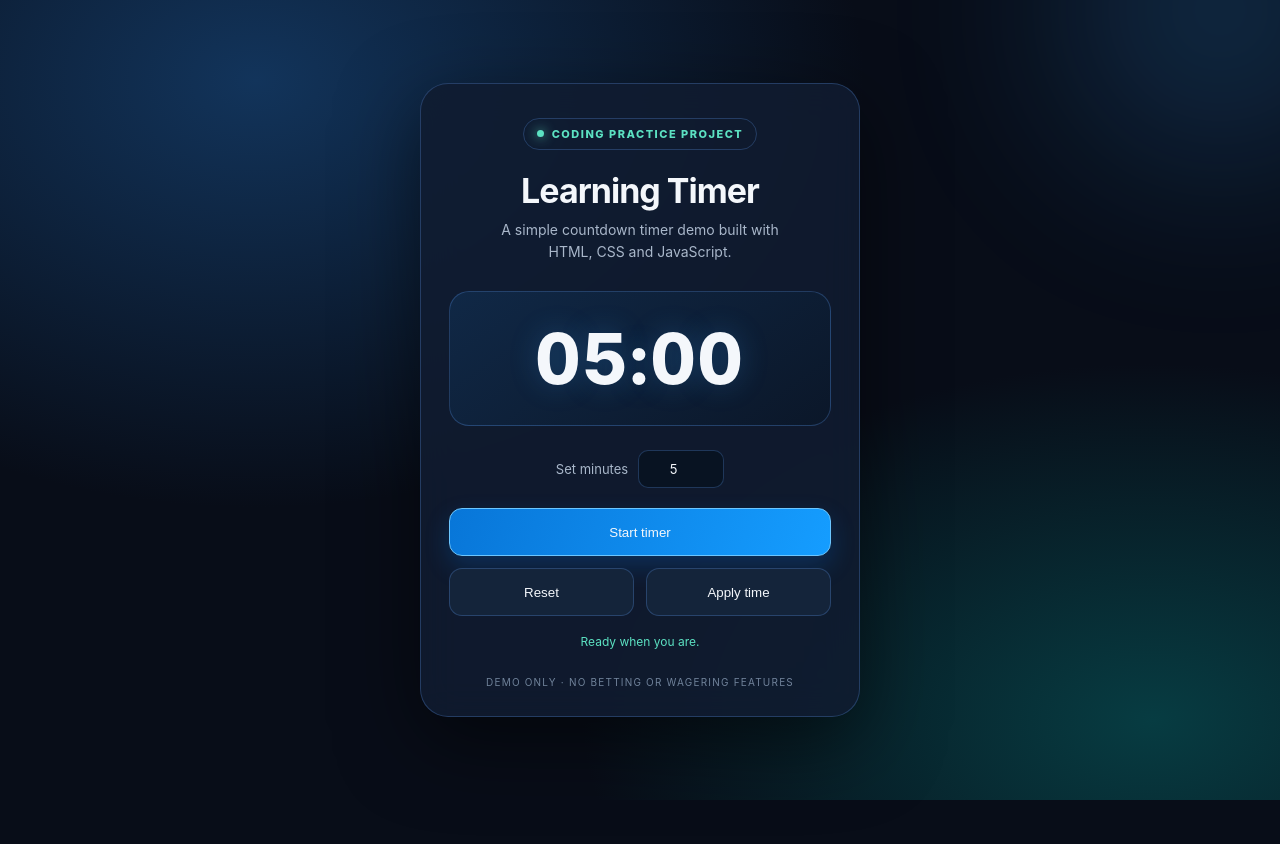
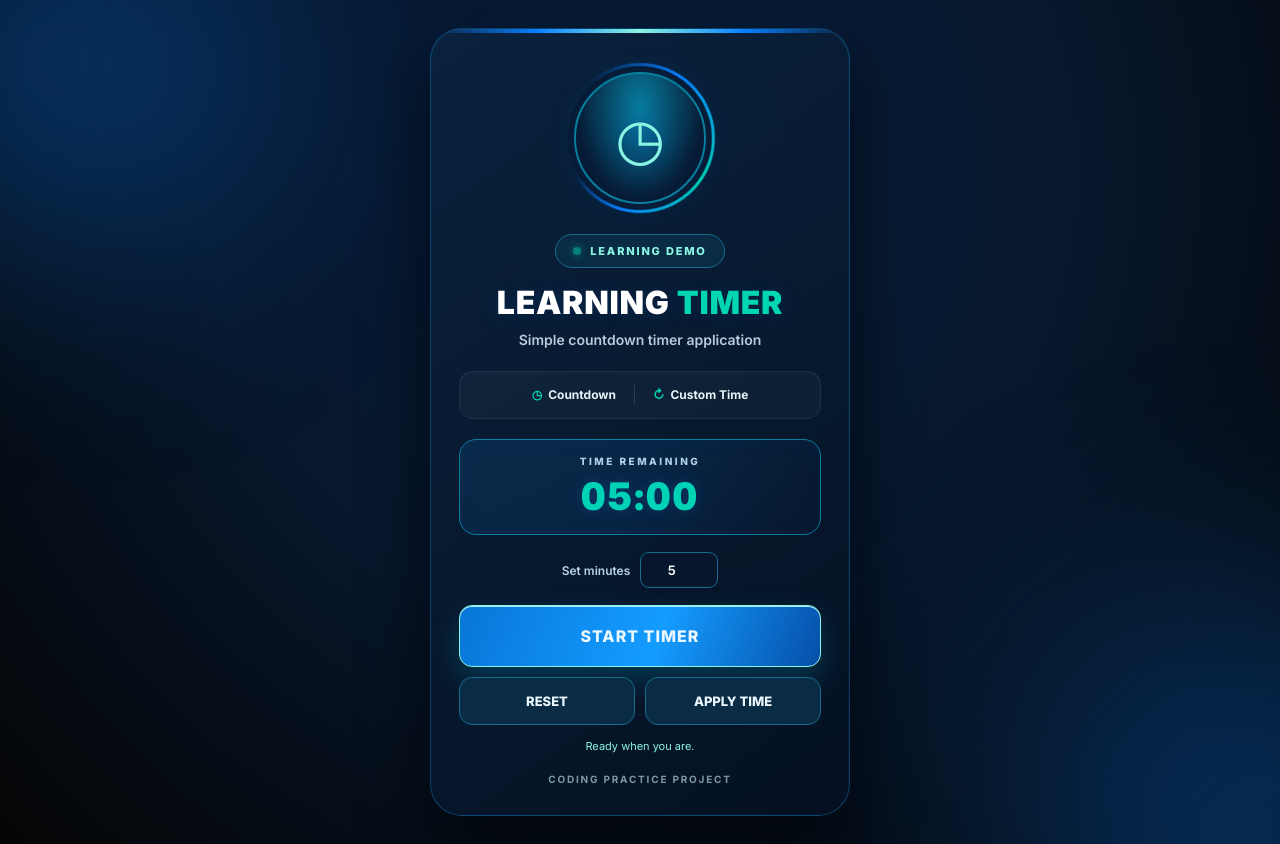
Before and after one commit to ashoksahani7082/kalyan-mtk, a plain HTML site: page index.html in a window 1280 px wide. Before the commit the page ends 800 px from the top, so only its background shows below. Drawn offline with Linux system fonts and the light colour scheme.

Commit message:
Match Desawar-inspired glass landing page styling for timer demo

```diff
--- a/index.html
+++ b/index.html
@@ -1,110 +1,77 @@
-<!doctype html>
+<!DOCTYPE html>
 <html lang="en">
 <head>
-  <meta charset="utf-8">
-  <meta name="viewport" content="width=device-width, initial-scale=1">
-  <meta name="theme-color" content="#080d18">
-  <title>Learning Timer Demo</title>
+<meta charset="UTF-8">
+<meta name="viewport" content="width=device-width, initial-scale=1.0">
+<meta name="theme-color" content="#050b15">
+<title>Learning Timer — Demo</title>
+<link href="https://fonts.googleapis.com/css2?family=Inter:wght@400;500;600;700;800;900&display=swap" rel="stylesheet">
 <style>
-    :root { color-scheme: dark; --bg:#080d18; --panel:rgba(17,28,48,.88); --line:rgba(99,165,255,.25); --accent:#36a3ff; --mint:#5ce1c2; --text:#f4f7fb; --muted:#a9b7ca; }
-    * { box-sizing:border-box }
-    body { margin:0; min-height:100vh; display:grid; place-items:center; padding:24px; font-family:Inter,system-ui,Arial,sans-serif; color:var(--text); background:radial-gradient(ellipse at 20% 10%,#12345b 0,transparent 42%),radial-gradient(ellipse at 90% 90%,#073c42 0,transparent 35%),var(--bg); }
-    .orb { position:fixed; width:300px; height:300px; border-radius:50%; filter:blur(100px); opacity:.22; pointer-events:none; background:var(--accent); top:-140px; right:-90px }
-    main { position:relative; width:min(100%,440px); padding:34px 28px 28px; text-align:center; border:1px solid var(--line); border-radius:28px; background:var(--panel); box-shadow:0 24px 80px #0008; backdrop-filter:blur(18px) }
-    .eyebrow { display:inline-flex; gap:8px; align-items:center; padding:8px 13px; border:1px solid var(--line); border-radius:99px; color:var(--mint); font-size:11px; font-weight:800; letter-spacing:1.5px }
-    .dot { width:7px; height:7px; border-radius:50%; background:var(--mint); box-shadow:0 0 12px var(--mint) }
-    h1 { margin:20px 0 8px; font-size:clamp(26px,7vw,34px); letter-spacing:-1px }
-    .sub { margin:0 auto 28px; max-width:290px; color:var(--muted); font-size:14px; line-height:1.6 }
-    .clock { margin:0 auto 24px; padding:24px 12px; border:1px solid var(--line); border-radius:20px; background:linear-gradient(145deg,#102846,#0b1729); font-size:clamp(52px,15vw,70px); font-weight:850; font-variant-numeric:tabular-nums; letter-spacing:2px; text-shadow:0 0 28px #36a3ff40 }
-    .field { display:flex; justify-content:center; align-items:center; gap:10px; margin-bottom:20px; color:var(--muted); font-size:13px }
-    input { width:86px; padding:10px; border:1px solid var(--line); border-radius:10px; background:#081322; color:var(--text); text-align:center; font:inherit }
-    .actions { display:grid; grid-template-columns:1fr 1fr; gap:12px }
-    button { min-height:48px; border:1px solid var(--line); border-radius:13px; color:var(--text); background:#14243a; font:700 14px inherit; cursor:pointer; transition:transform .15s,filter .15s }
-    button:hover { transform:translateY(-1px); filter:brightness(1.15) }
-    button.primary { grid-column:1/-1; border-color:#6cc6ff; background:linear-gradient(110deg,#0876d8,#159dff); box-shadow:0 10px 25px #087fff35 }
-    button:focus-visible,input:focus-visible { outline:2px solid var(--mint); outline-offset:3px }
-    .status { min-height:22px; margin:18px 0 0; color:var(--mint); font-size:12px }
-    footer { margin-top:20px; color:#71839b; font-size:10px; letter-spacing:1.2px; text-transform:uppercase }
-    @media(max-width:420px) { main { padding:28px 20px 24px } }
-    @media(prefers-reduced-motion:reduce) { *,*::before,*::after { transition:none!important } }
+:root{--blue:#087fff;--mint:#00d6b2;--panel:#07172c;--text:#f8fafc}
+*{box-sizing:border-box}
+html,body{margin:0;min-height:100%;font-family:Inter,Arial,sans-serif;background:#050505;color:var(--text)}
+body{min-height:100vh;display:flex;align-items:center;justify-content:center;position:relative;padding:28px 16px;overflow-x:hidden;background:radial-gradient(ellipse at 50% 20%,#071d3c 0%,#07172c 48%,#050505 100%)}
+.bg-orb{position:fixed;border-radius:50%;filter:blur(120px);opacity:.35;z-index:0;pointer-events:none;animation:float 12s infinite ease-in-out alternate}
+.orb-1{width:360px;height:360px;background:#087fff;top:-140px;left:-130px}
+.orb-2{width:420px;height:420px;background:#087fff;bottom:-190px;right:-140px;animation-delay:-6s}
+@keyframes float{0%{transform:translate(0,0) scale(1)}100%{transform:translate(45px,55px) scale(1.12)}}
+.glass-card{width:min(100%,420px);position:relative;overflow:hidden;display:flex;flex-direction:column;align-items:center;text-align:center;padding:34px 28px 30px;border:1px solid rgba(25,167,255,.30);border-radius:32px;background:linear-gradient(145deg,rgba(10,35,62,.94),rgba(5,17,34,.97));backdrop-filter:blur(20px);-webkit-backdrop-filter:blur(20px);box-shadow:0 24px 65px #000b,0 0 35px #087fff10,inset 0 1px #ffffff0a;z-index:2}
+.glass-card:before{content:"";position:absolute;top:0;left:0;right:0;height:4px;background:linear-gradient(90deg,transparent,#087fff,#8af5e3,#087fff,transparent)}
+.logo-stage{position:relative;width:142px;height:142px;margin:4px auto 25px;display:grid;place-items:center}
+.rotating-ring{position:absolute;inset:-4px;z-index:0;border-radius:50%;background:conic-gradient(from 0deg,transparent 0%,transparent 22%,#087fff 42%,#00d6b2 68%,#087fff 88%,transparent 100%);animation:rotate 3s linear infinite}
+.rotating-ring:after{content:"";position:absolute;inset:3px;background:#07172c;border-radius:50%}
+@keyframes rotate{to{transform:rotate(360deg)}}
+.logo-inner{position:relative;z-index:2;width:132px;height:132px;border-radius:50%;display:flex;align-items:center;justify-content:center;background:radial-gradient(ellipse at 50% 25%,#087c9f,#061b35 70%);border:2px solid #087f9f;box-shadow:0 0 28px #087fff25}
+.timer-symbol{font-size:57px;color:#8af5e3;text-shadow:0 0 24px #087fff88}
+.live{display:inline-flex;align-items:center;gap:9px;padding:9px 17px;margin-bottom:17px;border:1px solid #176b91;border-radius:99px;color:#8af5e3;font-size:11px;font-weight:800;letter-spacing:1.8px;background:#092b43}
+.live-dot{width:8px;height:8px;border-radius:50%;background:#00d6b2;box-shadow:0 0 10px #00d6b2;animation:blink 1.5s infinite}
+@keyframes blink{50%{opacity:.45}}
+h1{font-size:32px;line-height:1.15;font-weight:900;letter-spacing:.7px;margin:0 0 9px;color:#fff;text-shadow:0 2px 20px #087fff25}
+h1 span{color:#00d6b2}
+.subtitle{font-size:14px;font-weight:600;color:#b8c9d8;margin:0 0 23px}
+.features{display:flex;align-items:center;justify-content:center;gap:18px;width:100%;margin-bottom:20px;padding:13px 10px;border:1px solid #ffffff12;border-radius:14px;background:#ffffff08;box-shadow:inset 0 1px #ffffff06;font-size:12px;font-weight:700;color:#e8f3fa}
+.features strong{color:#00d6b2;margin-right:6px}
+.feature-divider{width:1px;height:20px;background:#ffffff20}
+.app-info{width:100%;display:flex;flex-direction:column;align-items:center;justify-content:center;gap:7px;border:1px solid #087f9f;border-radius:17px;background:linear-gradient(135deg,#0a2a4a,#06172d);padding:15px;margin-bottom:17px;box-shadow:inset 0 0 22px #087fff09;position:relative;overflow:hidden}
+.app-info:before{content:"";position:absolute;inset:0;background:linear-gradient(100deg,transparent,#087fff0c,transparent);pointer-events:none}
+.info-label{font-size:10px;font-weight:800;letter-spacing:2.5px;text-transform:uppercase;color:#b6d4e8}
+.clock{font-size:38px;line-height:1.2;font-weight:900;letter-spacing:2px;color:#00d6b2;text-shadow:0 0 14px #087fff3c;font-variant-numeric:tabular-nums}
+.field{display:flex;align-items:center;justify-content:center;gap:10px;margin:0 0 17px;color:#b6d4e8;font-size:12px;font-weight:600}
+input{width:78px;padding:9px 8px;border:1px solid #176b91;border-radius:9px;background:#06172d;color:#fff;text-align:center;font:600 13px Inter,Arial,sans-serif}
+.actions{width:100%;display:grid;grid-template-columns:1fr 1fr;gap:10px}
+button{min-height:48px;border-radius:13px;border:1px solid #176b91;background:#092b43;color:#eaf7ff;font:800 13px Inter,Arial,sans-serif;cursor:pointer;transition:transform .2s,filter .2s}
+button:hover{transform:translateY(-2px);filter:brightness(1.1)}
+button.primary{grid-column:1/-1;min-height:62px;border:1px solid #8af5e3;background:linear-gradient(110deg,#0876d8,#149cff 55%,#064fa8);font-size:16px;letter-spacing:1px;box-shadow:0 12px 28px #00a9cf40,inset 0 1px #a8eaff}
+button:focus-visible,input:focus-visible{outline:2px solid #8af5e3;outline-offset:3px}
+.status{min-height:18px;font-size:11px;color:#8af5e3;margin:14px 0 0}
+.secure-note{font-size:10px;color:#9bb9c8;margin:16px 0 0;text-transform:uppercase;letter-spacing:1.8px;font-weight:700;opacity:.8}
+@media(max-width:480px){body{padding:16px 12px}.glass-card{padding:30px 21px 26px;border-radius:27px}.logo-stage{width:126px;height:126px;margin-bottom:22px}.logo-inner{width:116px;height:116px}.timer-symbol{font-size:50px}h1{font-size:29px}.subtitle{font-size:13px;margin-bottom:20px}.features{gap:12px;font-size:11px;padding:12px 7px}.app-info{margin-bottom:15px;padding:14px}.clock{font-size:35px}}
+@media(prefers-reduced-motion:reduce){*,*:before,*:after{animation:none!important;transition:none!important}}
 </style>
 </head>
 <body>
-  <div class="orb" aria-hidden="true"></div>
-  <main>
-    <div class="eyebrow"><span class="dot"></span> CODING PRACTICE PROJECT</div>
-    <h1>Learning Timer</h1>
-    <p class="sub">A simple countdown timer demo built with HTML, CSS and JavaScript.</p>
-    <div class="clock" id="clock" role="timer" aria-live="off">05:00</div>
-    <label class="field">Set minutes
-      <input id="minutes" type="number" min="1" max="180" value="5" inputmode="numeric">
-    </label>
-    <div class="actions">
-      <button class="primary" id="startPause" type="button">Start timer</button>
-      <button id="reset" type="button">Reset</button>
-      <button id="set" type="button">Apply time</button>
-    </div>
+<div class="bg-orb orb-1" aria-hidden="true"></div><div class="bg-orb orb-2" aria-hidden="true"></div>
+<main class="glass-card">
+  <div class="logo-stage" aria-label="Timer icon"><div class="rotating-ring" aria-hidden="true"></div><div class="logo-inner"><span class="timer-symbol" aria-hidden="true">◷</span></div></div>
+  <div class="live"><span class="live-dot"></span> LEARNING DEMO</div>
+  <h1>LEARNING <span>TIMER</span></h1>
+  <p class="subtitle">Simple countdown timer application</p>
+  <div class="features"><span><strong>◷</strong>Countdown</span><span class="feature-divider"></span><span><strong>↻</strong>Custom Time</span></div>
+  <section class="app-info" aria-label="Countdown display"><div class="info-label">TIME REMAINING</div><div class="clock" id="clock" role="timer" aria-live="off">05:00</div></section>
+  <label class="field">Set minutes <input id="minutes" type="number" min="1" max="180" value="5" inputmode="numeric"></label>
+  <div class="actions"><button class="primary" id="startPause" type="button">START TIMER</button><button id="reset" type="button">RESET</button><button id="set" type="button">APPLY TIME</button></div>
   <p class="status" id="status" role="status">Ready when you are.</p>
-    <footer>Demo only · No betting or wagering features</footer>
+  <p class="secure-note">CODING PRACTICE PROJECT</p>
 </main>
 <script>
-    const clock = document.querySelector('#clock');
-    const minutesInput = document.querySelector('#minutes');
-    const startPause = document.querySelector('#startPause');
-    const statusText = document.querySelector('#status');
-    let remaining = 300;
-    let intervalId = null;
-
-    function render() {
-      const mins = Math.floor(remaining / 60);
-      const secs = remaining % 60;
-      clock.textContent = String(mins).padStart(2, '0') + ':' + String(secs).padStart(2, '0');
-    }
-    function stop() {
-      if (intervalId !== null) clearInterval(intervalId);
-      intervalId = null;
-      startPause.textContent = 'Start timer';
-    }
-    function applyTime() {
-      stop();
-      const mins = Number(minutesInput.value);
-      if (!Number.isInteger(mins) || mins < 1 || mins > 180) {
-        statusText.textContent = 'Enter a whole number from 1 to 180.';
-        return;
-      }
-      remaining = mins * 60;
-      render();
-      statusText.textContent = 'Time updated.';
-    }
-    startPause.addEventListener('click', () => {
-      if (intervalId !== null) {
-        stop();
-        statusText.textContent = 'Timer paused.';
-        return;
-      }
-      if (remaining <= 0) {
-        statusText.textContent = 'Set a new time to start again.';
-        return;
-      }
-      startPause.textContent = 'Pause timer';
-      statusText.textContent = 'Timer is running.';
-      intervalId = setInterval(() => {
-        remaining -= 1;
-        render();
-        if (remaining <= 0) {
-          stop();
-          statusText.textContent = 'Time is up!';
-        }
-      }, 1000);
-    });
-    document.querySelector('#reset').addEventListener('click', () => {
-      stop();
-      remaining = Math.max(1, Number(minutesInput.value) || 5) * 60;
-      render();
-      statusText.textContent = 'Timer reset.';
-    });
-    document.querySelector('#set').addEventListener('click', applyTime);
-    render();
+const clock=document.getElementById('clock'),minutesInput=document.getElementById('minutes'),startPause=document.getElementById('startPause'),statusText=document.getElementById('status');
+let remaining=300,intervalId=null;
+function render(){const m=Math.floor(remaining/60),s=remaining%60;clock.textContent=String(m).padStart(2,'0')+':'+String(s).padStart(2,'0')}
+function stop(){if(intervalId!==null)clearInterval(intervalId);intervalId=null;startPause.textContent='START TIMER'}
+function applyTime(){stop();const m=Number(minutesInput.value);if(!Number.isInteger(m)||m<1||m>180){statusText.textContent='Enter a whole number from 1 to 180.';return}remaining=m*60;render();statusText.textContent='Time updated.'}
+startPause.addEventListener('click',()=>{if(intervalId!==null){stop();statusText.textContent='Timer paused.';return}if(remaining<=0){statusText.textContent='Set a new time to start again.';return}startPause.textContent='PAUSE TIMER';statusText.textContent='Timer is running.';intervalId=setInterval(()=>{remaining--;render();if(remaining<=0){stop();statusText.textContent='Time is up!'}},1000)});
+document.getElementById('reset').addEventListener('click',()=>{stop();remaining=Math.max(1,Number(minutesInput.value)||5)*60;render();statusText.textContent='Timer reset.'});
+document.getElementById('set').addEventListener('click',applyTime);render();
 </script>
 </body>
 </html>
```
Lines whose indentation alone changed are shown as unchanged.
